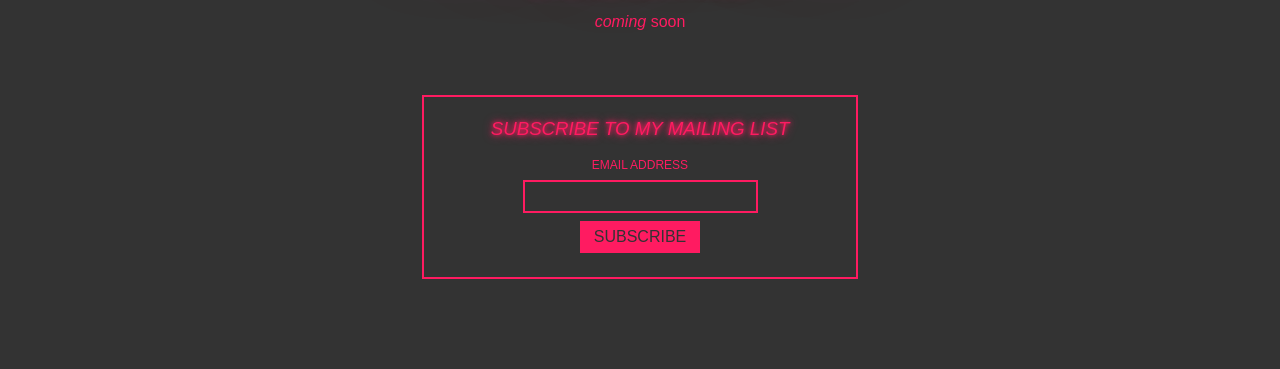
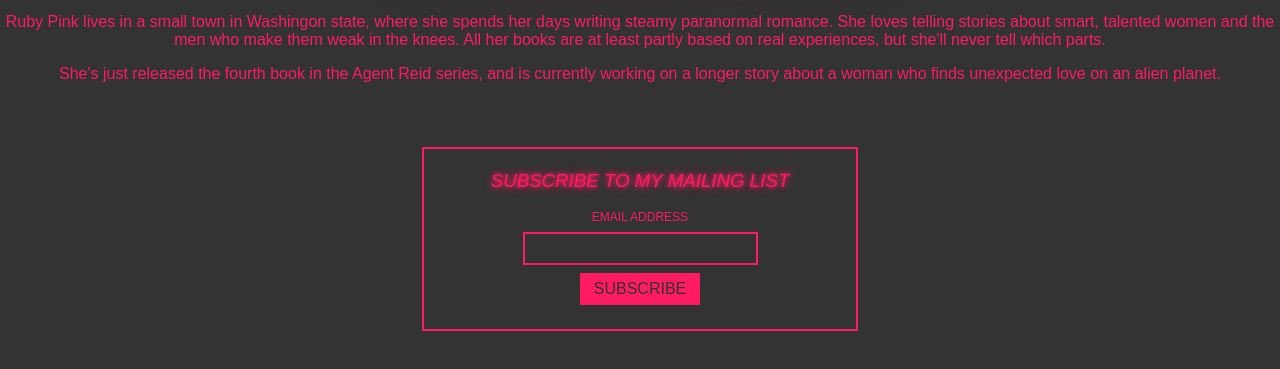
Before and after one commit to rubypinkromance/rubypinkromance.github.io, a plain HTML site: page index.html in a window 1280 px wide. Shown: the part 261-630 px from the top of the page. Drawn offline with Linux system fonts and the light colour scheme.

Commit message:
Updated author bio

```diff
--- a/index.html
+++ b/index.html
@@ -13,7 +13,8 @@
         <h1>Ruby Pink</h1>
         <h2>Erotic Romance</h2>
 
-        <p><em>coming</em> soon</p>
+        <p>Ruby Pink lives in a small town in Washingon state, where she spends her days writing steamy paranormal romance. She loves telling stories about smart, talented women and the men who make them weak in the knees. All her books are at least partly based on real experiences, but she'll never tell which parts.</p>
+        <p></p>She's just released the fourth book in the Agent Reid series, and is currently working on a longer story about a woman who finds unexpected love on an alien planet.</p>
 
         <!-- Begin MailChimp Signup Form -->
         <div id="mc_embed_signup">
```
